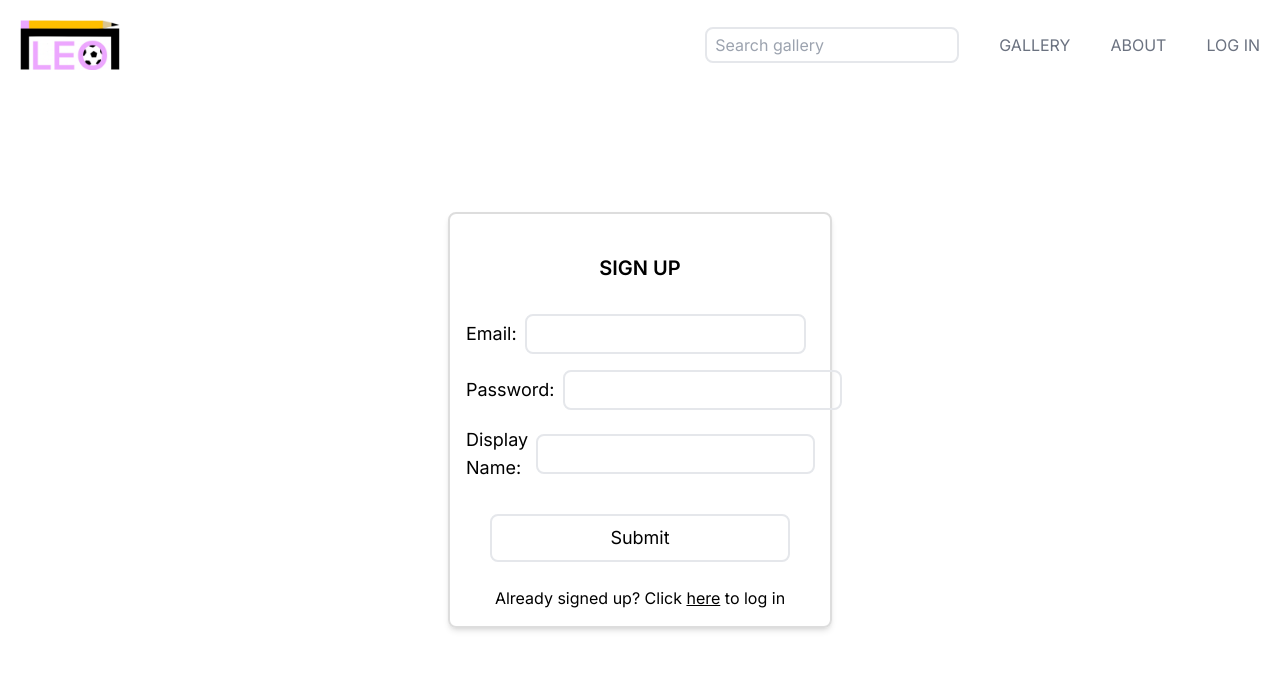
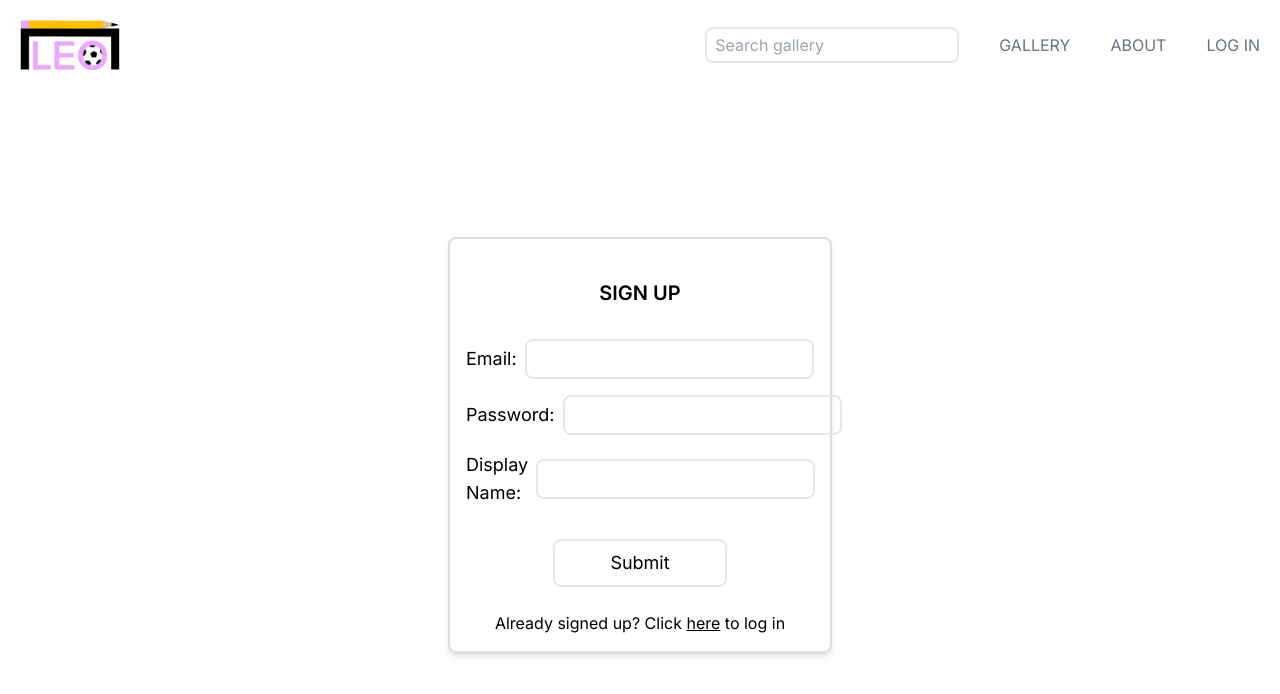
Before and after one commit to ByteSizedIT/Leo-art-app, a Next.js app: page /signup in a window 1280 px wide. Shown: the top 694 px of the page. Built offline with nearby package versions, Linux system fonts and the light colour scheme; no server answers.

Commit message:
Tweak css in signup/login pages, and layout.tsx

```diff
--- a/app/(authentication)/login/page.tsx
+++ b/app/(authentication)/login/page.tsx
@@ -28,9 +28,9 @@ const LoginPage = () => {
   if (authState.authIsReady && authState?.user) return router.push("/");
   if (authState.authIsReady && !authState.user)
     return (
-      <div className="flex flex-grow items-center p-5">
+      <div className="flex flex-grow items-center justify-center p-5">
         <form
-          className="flex flex-col w-96 mx-auto p-4 rounded-lg border-solid border-2 border-[#ddd] shadow-md"
+          className="w-full sm:w-96 flex flex-col rounded-lg border-solid border-2 border-[#ddd] shadow-md p-4"
           onSubmit={handleSubmit}
         >
           <h1>LOG IN</h1>
@@ -39,7 +39,7 @@ const LoginPage = () => {
               Email: {"   "}
             </span>
             <input
-              className="text-sm sm:text-base md:text-lg bg-transparent border-solid border-2 rounded-lg outline-none focus:outline-gray-500 mx-2 px-2 py-1 flex-1"
+              className="text-sm sm:text-base md:text-lg bg-transparent border-solid border-2 rounded-lg outline-none focus:outline-gray-500 ml-2 px-2 py-1 flex-1"
               id="email"
               type="text"
               value={email}
@@ -50,7 +50,7 @@ const LoginPage = () => {
           <label htmlFor="password" className="py-2 w-full flex items-center">
             <span className="text-sm sm:text-base md:text-lg">Password: </span>
             <input
-              className="text-sm sm:text-base md:text-lg bg-transparent border-solid border-2 rounded-lg outline-none focus:outline-gray-500 mx-2 px-2 py-1 flex-1"
+              className="text-sm sm:text-base md:text-lg bg-transparent border-solid border-2 rounded-lg outline-none focus:outline-gray-500 ml-2 px-2 py-1 flex-1"
               id="password"
               type="password"
               autoComplete="current-password"
@@ -74,7 +74,10 @@ const LoginPage = () => {
             </button>
           )}
           {!isPending && (
-            <button type="submit" className="text-sm sm:text-base md:text-lg">
+            <button
+              type="submit"
+              className="w-1/2 mx-auto text-sm sm:text-base md:text-lg"
+            >
               Submit
             </button>
           )}
--- a/app/(authentication)/signup/page.tsx
+++ b/app/(authentication)/signup/page.tsx
@@ -29,16 +29,16 @@ const SignUpPage = () => {
   if (authState.authIsReady && authState?.user) return router.push("/");
   if (authState.authIsReady && !authState.user)
     return (
-      <div className="flex flex-grow items-center p-5">
+      <div className="flex flex-grow items-center justify-center p-5">
         <form
-          className="flex flex-col w-96 mx-auto p-4 rounded-lg border-solid border-2 border-[#ddd] shadow-md"
+          className="w-full sm:w-96 flex flex-col rounded-lg border-solid border-2 border-[#ddd] shadow-md p-4"
           onSubmit={handleSubmit}
         >
           <h1>SIGN UP</h1>
           <label htmlFor="email" className="w-full flex items-center py-2">
             <span className="text-sm sm:text-base md:text-lg">Email: </span>
             <input
-              className="text-sm sm:text-base md:text-lg bg-transparent border-solid border-2 rounded-lg outline-none focus:outline-gray-500 mx-2 px-2 py-1 flex-1"
+              className="text-sm sm:text-base md:text-lg bg-transparent border-solid border-2 rounded-lg outline-none focus:outline-gray-500 ml-2 px-2 py-1 flex-1"
               id="email"
               type="text"
               value={email}
@@ -49,7 +49,7 @@ const SignUpPage = () => {
           <label htmlFor="password" className="w-full flex items-center py-2">
             <span className="text-sm sm:text-base md:text-lg">Password: </span>
             <input
-              className="text-sm sm:text-base md:text-lg bg-transparent border-solid border-2 rounded-lg outline-none focus:outline-gray-500 mx-2 px-2 py-1 flex-1"
+              className="text-sm sm:text-base md:text-lg bg-transparent border-solid border-2 rounded-lg outline-none focus:outline-gray-500 ml-2 px-2 py-1 flex-1"
               id="password"
               type="password"
               autoComplete="new-password"
@@ -80,12 +80,15 @@ const SignUpPage = () => {
             </p>
           )}
           {isPending && (
-            <button className="text-sm sm:text-base md:text-lg disabled">
+            <button className="w-1/2 mx-auto text-sm sm:text-base md:text-lg disabled">
               Submitting...
             </button>
           )}
           {!isPending && (
-            <button type="submit" className="text-sm sm:text-base md:text-lg">
+            <button
+              type="submit"
+              className="w-1/2 mx-auto text-sm sm:text-base md:text-lg"
+            >
               Submit
             </button>
           )}
--- a/app/layout.tsx
+++ b/app/layout.tsx
@@ -21,7 +21,7 @@ export default function RootLayout({
 }) {
   return (
     <html lang="en">
-      <body className={`${inter.className} flex flex-col min-h-minus-nav`}>
+      <body className={`${inter.className} flex flex-col min-h-screen `}>
         <AuthContextProvider>
           <SearchTextProvider>
             <NavBar />
```
